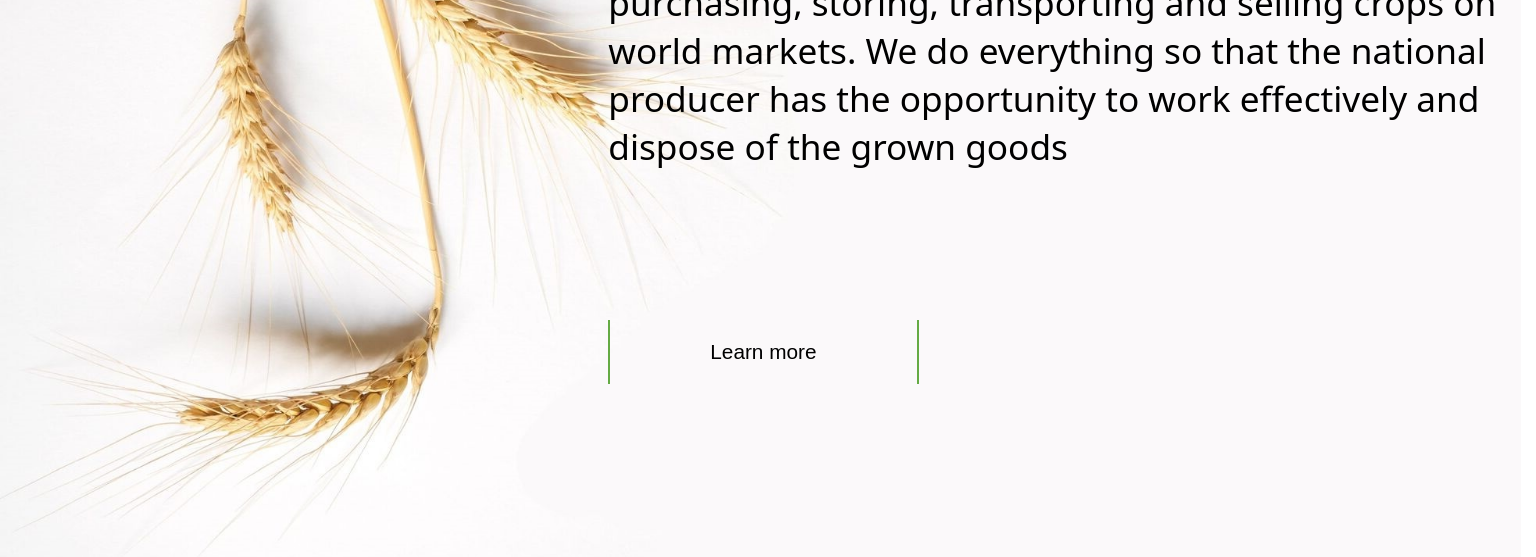
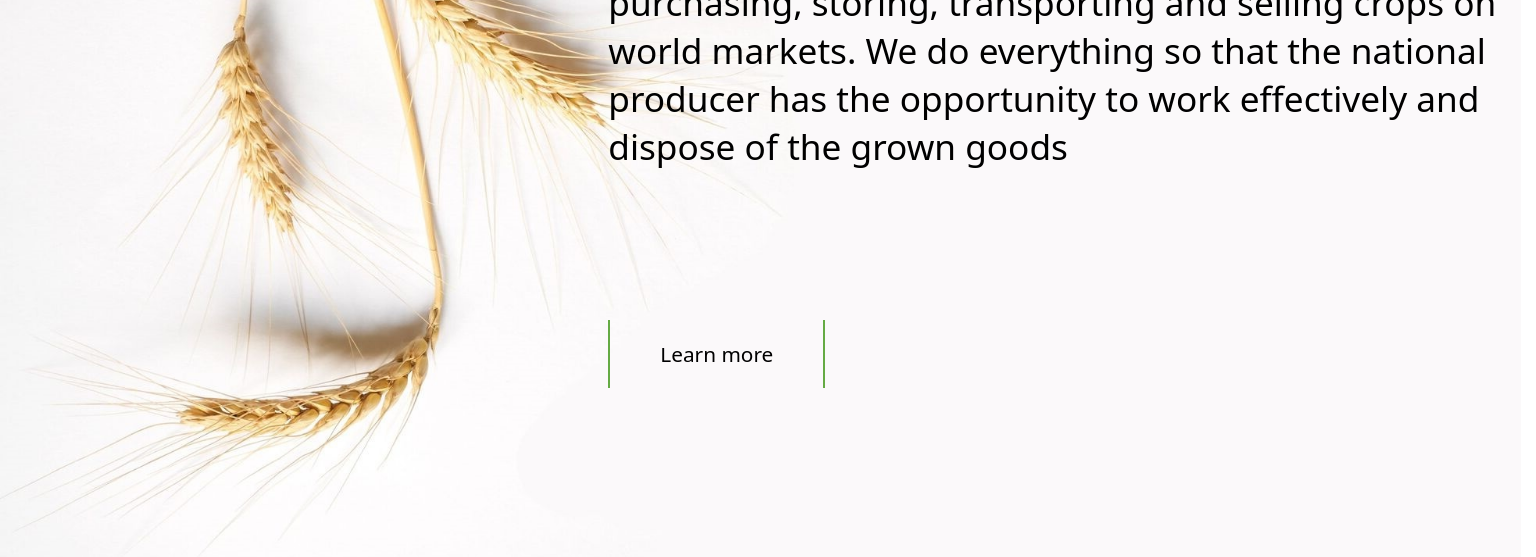
Before and after one commit to RomaP28/responsive_layout, a plain HTML site: page index.html in a window 1536 px wide. Shown: the part 227-784 px from the top of the page. Drawn offline with Linux system fonts and the light colour scheme.

Commit message:
mobile responsive

```diff
--- a/css/style.css
+++ b/css/style.css
@@ -29,7 +29,8 @@ footer {
   list-style: none;
 }
 
-.menu li a {
+.menu li a,
+#btn {
   margin: auto;
   font-size: 1.6em;
   color: #000;
@@ -55,7 +56,8 @@ main p span {
   color: #e2ba7b;
 }
 
-main button {
+#btn {
+  display: inline-block;
   cursor: pointer;
   margin-top: 45px;
   padding: 15px 35px;
@@ -117,6 +119,10 @@ article h2 {
   display: block;
   width: 50px;
   height: auto;
+}
+
+table {
+  border-spacing: 0px;
 }
 
 table th,
@@ -435,9 +441,9 @@ footer img {
     font-size: 2.2em;
   }
 
-  main button {
+  #btn {
     margin-top: 150px;
-    padding: 20px 100px;
+    padding: 20px 50px;
   }
 
   section {
--- a/index.html
+++ b/index.html
@@ -26,7 +26,7 @@
             <p><span>Q.D. Agro</span> offer a full range of services for financing, purchasing, storing, transporting
                 and selling crops on world markets. We do everything so that the national producer has the opportunity
                 to work effectively and dispose of the grown goods</p>
-            <a href="#trading"><button>Learn more</button></a>
+            <a id="btn" href="#trading">Learn more</a>
         </main>
     </div>
     <section id="trading">
@@ -88,7 +88,7 @@
     <section id="purchase">
         <h2>The purchase price of 1 ton of wheat "Q.D. Argo"</h2>
         <p>Actual prices: 04/13/2022</p>
-        <table cellSpacing="0">
+        <table>
             <tr>
                 <th></th>
                 <th>First elevator</th>
```
